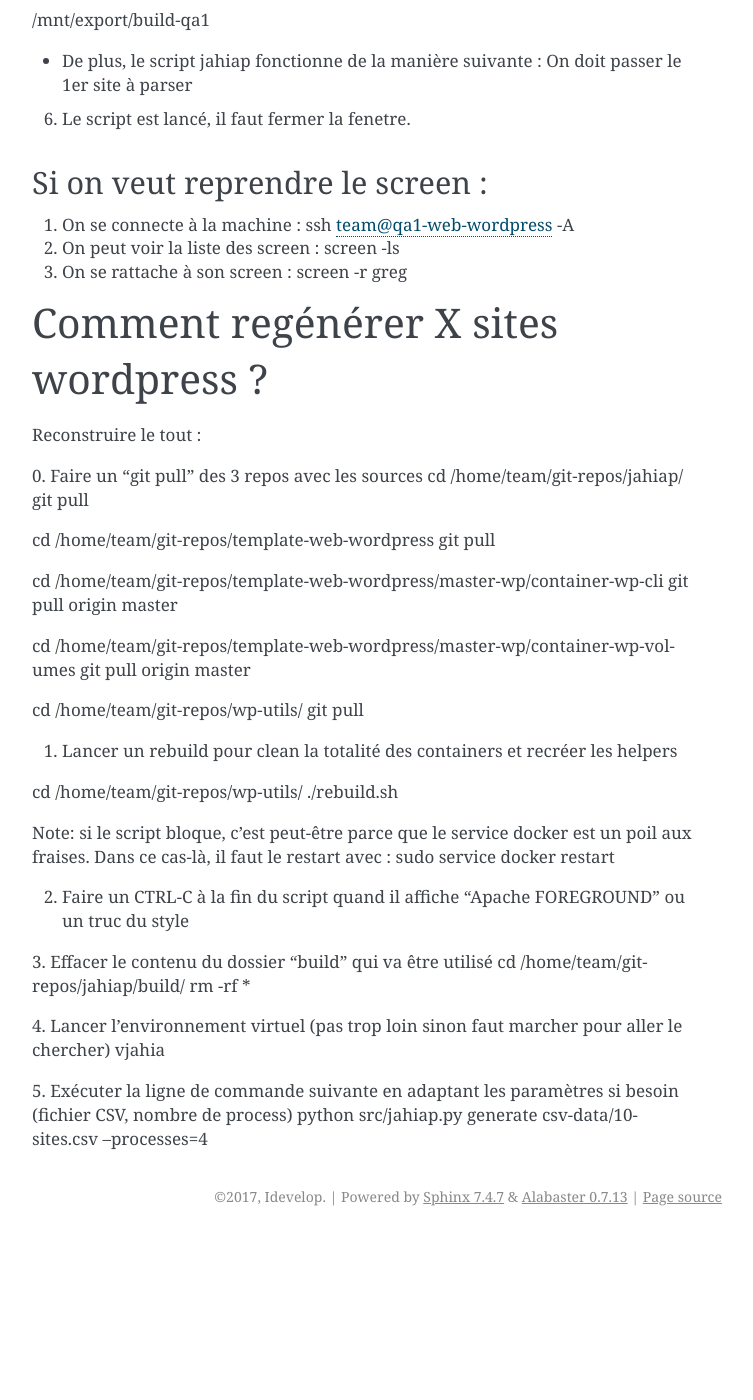
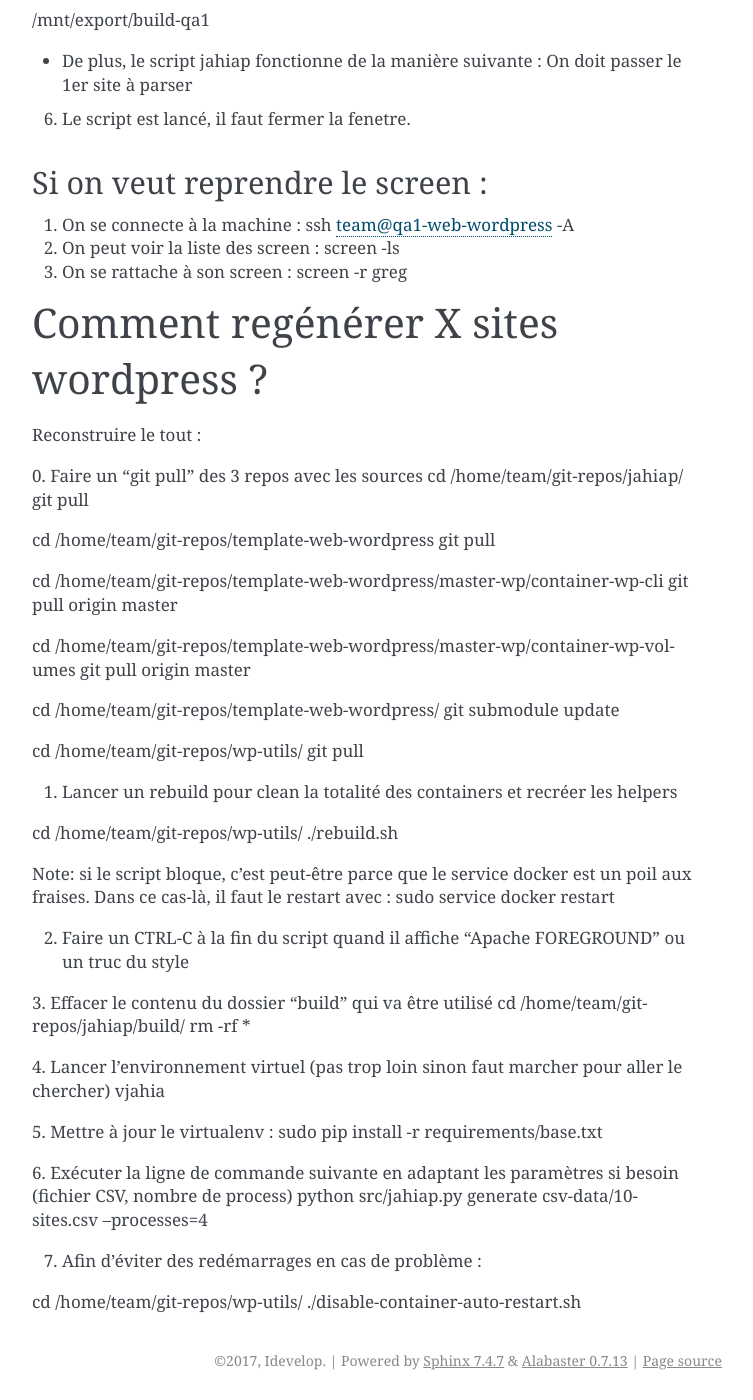
Before and after one commit to epfl-si/jahiap, a Sphinx documentation site: the page built from docs/HOW_TO.rst, in a window 1280 px wide and 1400 px high, scrolled down 603 px. Shown: the whole window, without its empty margins (388-1141 px from the left). Built offline with Sphinx 7.4.7, drawn with Linux system fonts in a browser that asks for light colours; before the commit the page ends 1839 px from its top, so only the background shows below that.

Commit message:
Update docs

```diff
--- a/docs/HOW_TO.rst
+++ b/docs/HOW_TO.rst
@@ -59,8 +59,14 @@ git pull origin master
 cd /home/team/git-repos/template-web-wordpress/master-wp/container-wp-volumes
 git pull origin master
 
+cd /home/team/git-repos/template-web-wordpress/
+git submodule update
+
 cd /home/team/git-repos/wp-utils/
 git pull
+
+
+
 
 
 1. Lancer un rebuild pour clean la totalité des containers et recréer les helpers
@@ -83,6 +89,14 @@ rm -rf *
 4. Lancer l'environnement virtuel (pas trop loin sinon faut marcher pour aller le chercher)
 vjahia
 
+5. Mettre à jour le virtualenv :
+sudo pip install -r requirements/base.txt
 
-5. Exécuter la ligne de commande suivante en adaptant les paramètres si besoin (fichier CSV, nombre de process)
+
+6. Exécuter la ligne de commande suivante en adaptant les paramètres si besoin (fichier CSV, nombre de process)
 python src/jahiap.py generate csv-data/10-sites.csv --processes=4
+
+7. Afin d'éviter des redémarrages en cas de problème :
+
+cd /home/team/git-repos/wp-utils/
+./disable-container-auto-restart.sh
```
